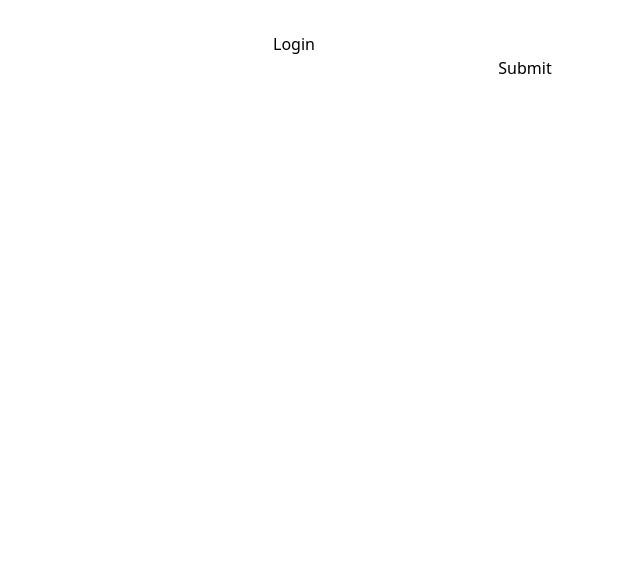
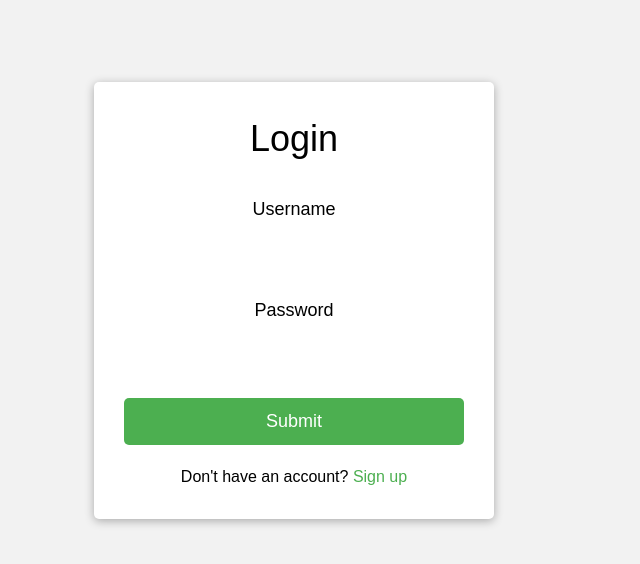
Before and after one commit to fkropfhamer/ivent-platform, a React (Vite) app in the folder web/: page /login in a window 1280 px wide. Shown: the top 564 px of the page, without its empty margins (346-986 px from the left). Built offline with nearby package versions, Linux system fonts and the light colour scheme.

Commit message:
improved login html and css

```diff
--- a/web/src/routes/Login.tsx
+++ b/web/src/routes/Login.tsx
@@ -1,15 +1,13 @@
-import { useState } from "react";
-import { useDispatch } from "react-redux";
-import { useNavigate } from "react-router-dom"
-import { setRefreshToken, setToken } from "../features/auth/auth-slice";
-import { useLoginMutation } from "../services/api";
-
-
-
+import {useState} from "react";
+import {useDispatch} from "react-redux";
+import {useNavigate} from "react-router-dom"
+import {setRefreshToken, setToken} from "../features/auth/auth-slice";
+import {useLoginMutation} from "../services/api";
+import styles from '../styles/login.module.css'
 
 export const Login = () => {
     const navigate = useNavigate();
-    const [login, { isLoading }] = useLoginMutation();
+    const [login, {isLoading}] = useLoginMutation();
     const dispatch = useDispatch();
 
     const [formState, setFormState] = useState({
@@ -29,11 +27,29 @@ export const Login = () => {
 
 
     return (
-        <>
-            <h1>Login</h1>
-            <input type='text' value={formState.username} onChange={(e) => setFormState((prev) => ({ ...prev, username: e.target.value }))} />
-            <input type='text' value={formState.password} onChange={(e) => setFormState((prev) => ({ ...prev, password: e.target.value }))} />
-            <button onClick={onFormSubmit}>Submit</button>
-        </>
+        <body>
+        <div className={styles["login-box"]}>
+            <h1 className={styles.h1}>Login</h1>
+            <form>
+                <label>Username</label>
+                <input
+                    type='text'
+                    value={formState.username}
+                    onChange={(e) => setFormState((prev) => ({...prev, username: e.target.value}))}
+                />
+                <label>Password</label>
+                <input
+                    type='text'
+                    value={formState.password}
+                    onChange={(e) => setFormState((prev) => ({...prev, password: e.target.value}))}
+                />
+            </form>
+            <button
+                onClick={onFormSubmit}>Submit</button>
+            <p>
+                Don't have an account? <a href="/register">Sign up</a>
+            </p>
+        </div>
+        </body>
     )
 }
--- a/web/src/routes/Register.tsx
+++ b/web/src/routes/Register.tsx
@@ -1,7 +1,7 @@
 import { useState } from "react";
 import { useNavigate } from "react-router-dom"
 import { useRegisterUserMutation } from "../services/api";
-
+import styles from '../styles/login.module.css'
 
 
 
@@ -22,11 +22,28 @@ export const Register = () => {
 
 
     return (
-        <>
-            <h1>Register</h1>
-            <input type='text' value={formState.username} onChange={(e) => setFormState((prev) => ({ ...prev, username: e.target.value}))} />
-            <input type='text' value={formState.password} onChange={(e) => setFormState((prev) => ({ ...prev, password: e.target.value}))} />
+        <body>
+        <div className={styles["login-box"]}>
+            <h1 className={styles.h1}>Register</h1>
+            <form>
+                <label>Username</label>
+                <input
+                    type='text'
+                    value={formState.username}
+                    onChange={(e) => setFormState((prev) => ({ ...prev, username: e.target.value}))}
+                />
+                <label>Password</label>
+                <input
+                    type='text'
+                    value={formState.password}
+                    onChange={(e) => setFormState((prev) => ({ ...prev, password: e.target.value}))}
+                />
+            </form>
             <button onClick={onFormSubmit}>Submit</button>
-        </>
+            <p>
+                Have already an account? <a href="/login">Login</a>
+            </p>
+        </div>
+        </body>
     )
 }
--- /dev/null
+++ b/web/src/styles/login.module.css
@@ -0,0 +1,74 @@
+/* CSS Reset */
+* {
+    margin: 0;
+    padding: 0;
+    box-sizing: border-box;
+}
+
+/* Body Styles */
+body {
+    font-family: Arial, sans-serif;
+    background-color: #f2f2f2;
+}
+
+/* Login Box Styles */
+.login-box {
+    width: 400px;
+    background-color: #fff;
+    border-radius: 5px;
+    margin: 50px auto;
+    padding: 30px;
+    box-shadow: 0px 2px 10px rgba(0, 0, 0, 0.3);
+}
+
+.login-box h1 {
+    text-align: center;
+    font-size: 36px;
+    margin-bottom: 30px;
+}
+
+.login-box label {
+    display: block;
+    font-size: 18px;
+    margin-bottom: 10px;
+}
+
+.login-box input[type="text"],
+.login-box input[type="password"] {
+    width: 100%;
+    padding: 10px;
+    font-size: 16px;
+    border-radius: 5px;
+    border: none;
+    margin-bottom: 20px;
+}
+
+.login-box button {
+    width: 100%;
+    background-color: #4CAF50;
+    color: #fff;
+    padding: 10px;
+    font-size: 18px;
+    border-radius: 5px;
+    border: none;
+    cursor: pointer;
+}
+
+.login-box button:hover {
+    background-color: #3e8e41;
+}
+
+.login-box p {
+    font-size: 16px;
+    text-align: center;
+    margin-top: 20px;
+}
+
+.login-box p a {
+    color: #4CAF50;
+    text-decoration: none;
+}
+
+.login-box p a:hover {
+    text-decoration: underline;
+}
```
